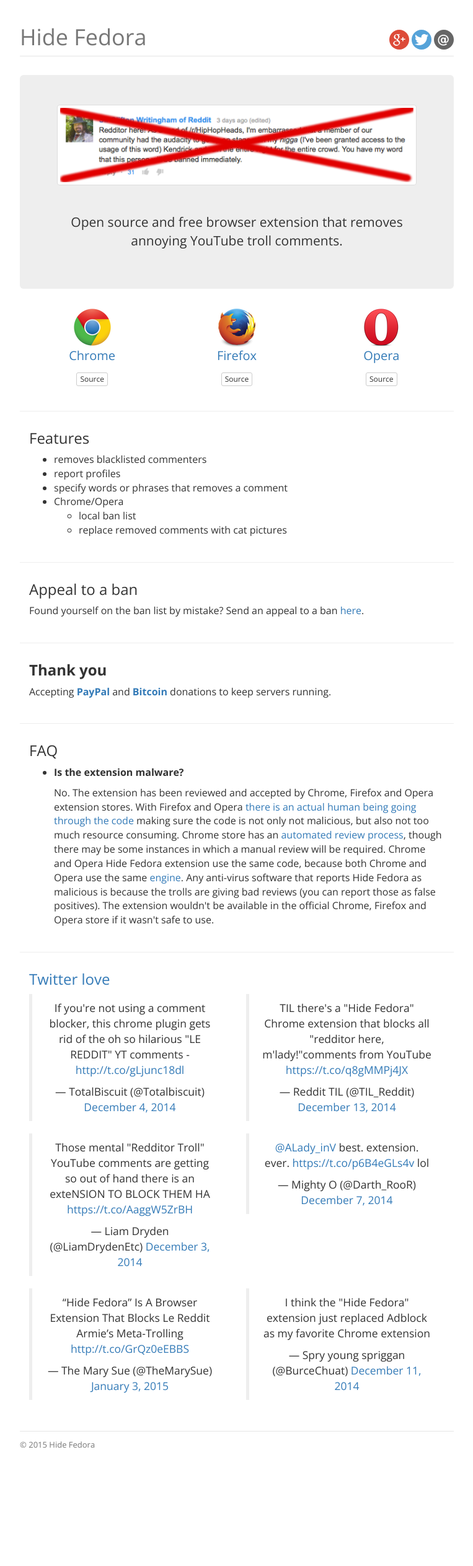
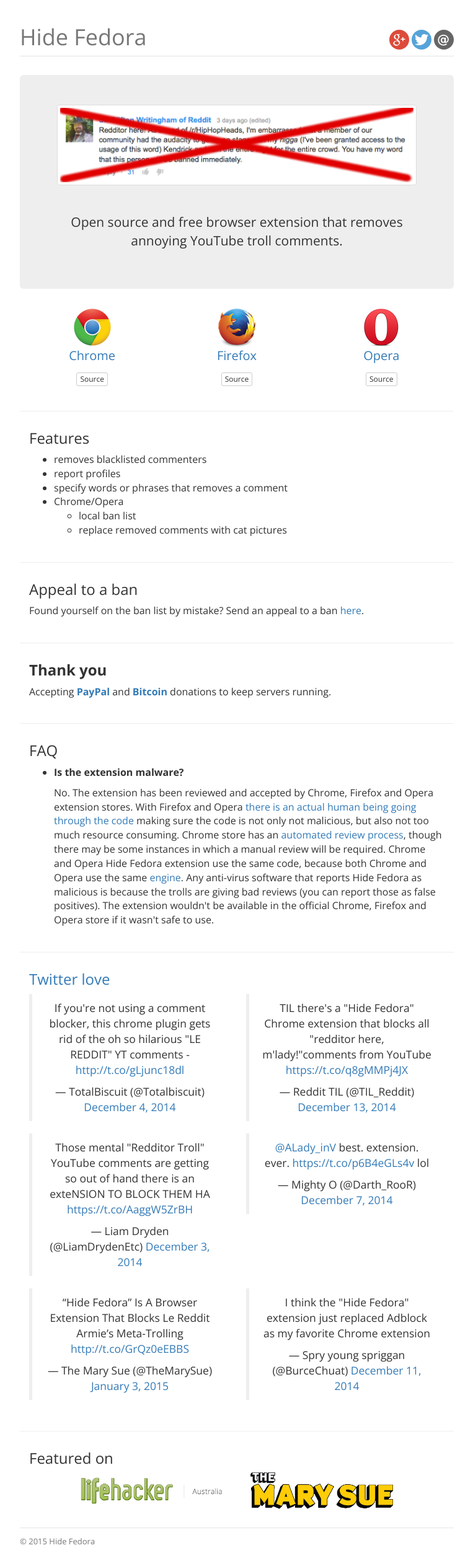
Before and after one commit to hadalin/hidefedora, a Jekyll site: the page built from index.html, in a window 1280 px wide. Shown: the whole page at 62% size, without its empty margins (258-1021 px from the left). Built offline with Jekyll 4.4.1, drawn with Linux system fonts in a browser that asks for light colours; nearby versions of some CDN libraries; comment, search, counter and statistics services are not loaded; before the commit the page ends 2370 px from its top, so only the background shows below that.

Commit message:
Add 'Featured on' section

```diff
--- a/css/site.css
+++ b/css/site.css
@@ -8,6 +8,14 @@
 hr {
   margin-top: 30px;
   margin-bottom: 30px;
+}
+
+.centered {
+  text-align: center;
+}
+
+img.featured {
+  margin: 0 20px;
 }
 
 .header,
@@ -81,7 +89,6 @@
 }
 
 .section {
-  /*margin: 40px 0;*/
   margin: 0 0;
 }
 .section p + h4 {
--- a/index.html
+++ b/index.html
@@ -128,3 +128,17 @@
     <blockquote class="twitter-tweet" lang="en"><p>I think the &quot;Hide Fedora&quot; extension just replaced Adblock as my favorite Chrome extension</p>&mdash; Spry young spriggan (@BurceChuat) <a href="https://twitter.com/BurceChuat/status/543173019577749504">December 11, 2014</a></blockquote>
   </div>
 </div>
+
+<hr>
+
+<div class="row section">
+  <div class="col-xs-12">
+    <h2 id="featured-on">Featured on</h2>
+  </div>
+  <div class="col-xs-12">
+    <div class="centered">
+      <a href="http://www.lifehacker.com.au/2015/01/make-youtube-comments-more-bearable-with-hide-fedora/"><img src="{{site.baseurl}}img/lifehacker-au.png" class="featured" width="230" alt="lifehacker-au" /></a>
+      <a href="http://www.themarysue.com/hide-fedora/"><img src="{{site.baseurl}}img/marysue.png" width="230" class="featured" alt="marysue" /></a>
+    </div>
+  </div>
+</div>
```
Also changed, not shown: img/lifehacker-au.png (added), img/marysue.png (added).
